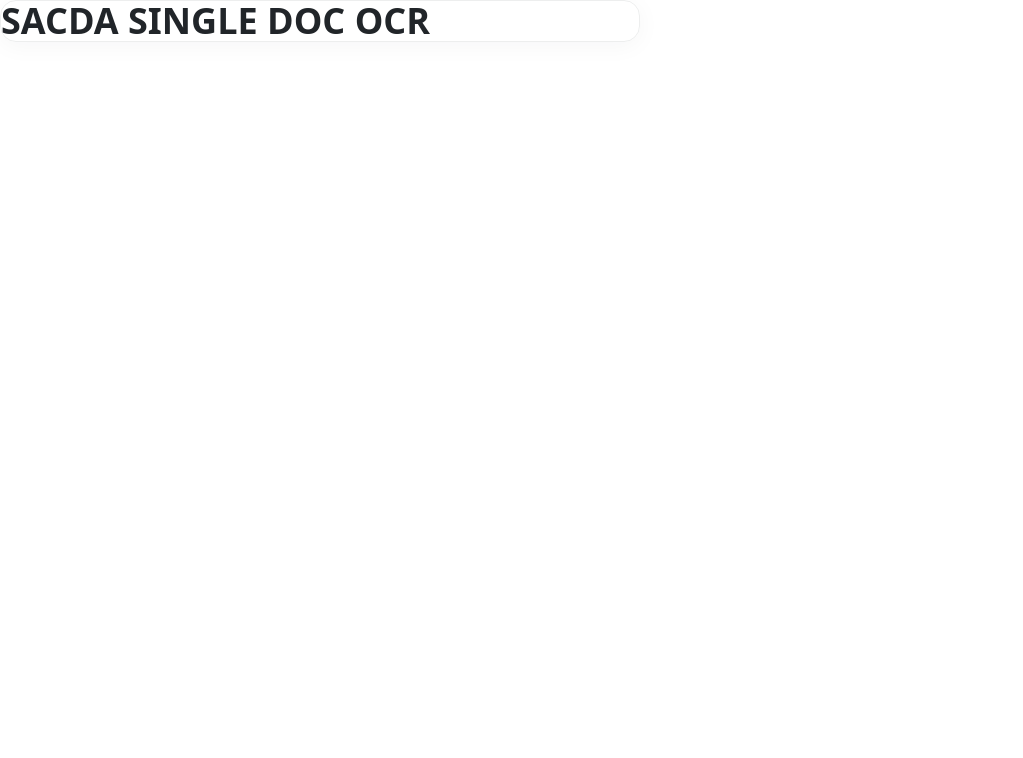
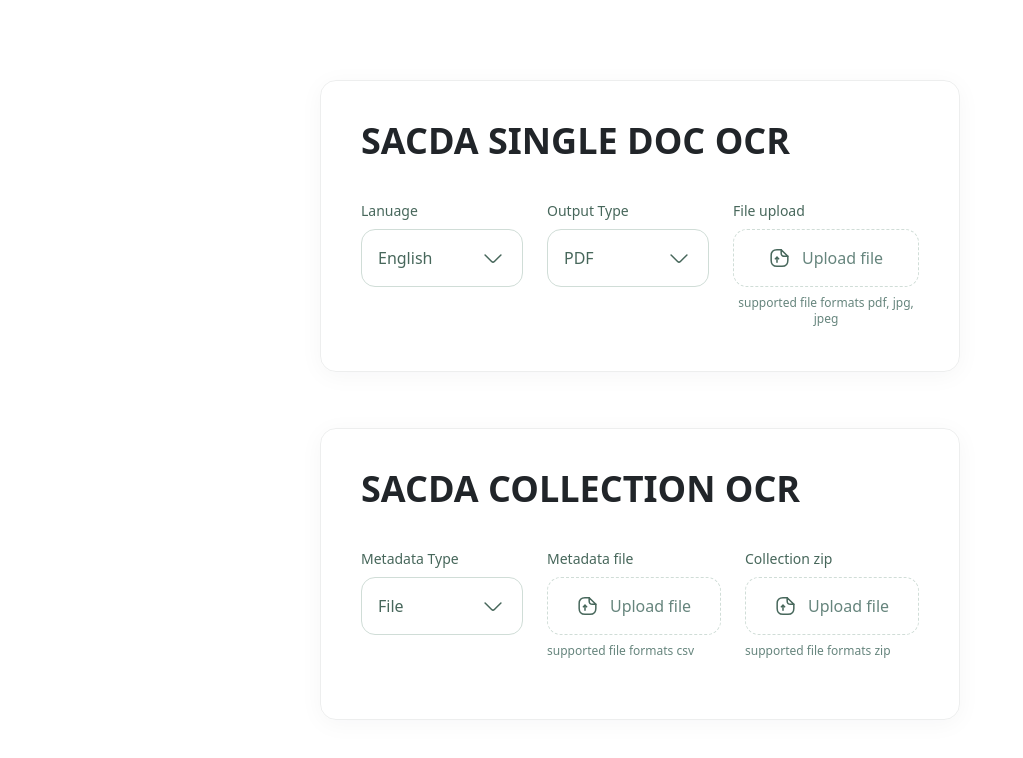
Before and after one commit to south-asian-canadian-digital-archive/sacda-scripts-server, a SvelteKit app in the folder frontend/: page / in a window 1280 px wide. Shown: the top 758 px of the page, without its empty margins (0-1023 px from the left). Built offline with nearby package versions, Linux system fonts and the light colour scheme.

Commit message:
feat: frontend skeleton

```diff
--- a/frontend/src/routes/+page.svelte
+++ b/frontend/src/routes/+page.svelte
@@ -1,26 +1,81 @@
 <script lang="ts">
+	import FileUpload from '$lib/Components/FileUpload.svelte';
 	import Dropdown from '../lib/Components/dropdowns/Default.svelte';
 	import Input from '../lib/Components/inputs/Main.svelte';
+
+	let metadataType: 'File' | 'Link' = 'File';
+	let language: 'English' | 'Hindi' | 'Punjabi' | 'Japanese' = 'English';
+	let outputType: 'PDF' | 'PDF/A' = 'PDF';
+
+	let metadataLink: string = '';
+	let metadataFile: FileList | null = null;
+	let collectionFile: FileList | null = null;
+	let singleDocFile: FileList | null = null;
+
+	const uploadSingle = () => {
+
+	}
+
 </script>
 
-<main>
-	<div class="container">
-
+<main class="flex flex-col gap-14 h-screen py-20 items-center justify-center overflow-y-auto">
+	<form class="container">
 		<h1>SACDA SINGLE DOC OCR</h1>
 
+		<div class="input-container">
+			<Dropdown
+				label="Lanuage"
+				caption=""
+				bind:value={language}
+				options={['English', 'Hindi', 'Punjabi', 'Japanese']}
+			/>
+			<Dropdown label="Output Type" caption="" bind:value={outputType} options={['PDF', 'PDF/A']} />
+			<FileUpload
+				label="File upload"
+				caption="supported file formats pdf, jpg, jpeg"
+				bind:files={singleDocFile}
+			/>
+		</div>
+	</form>
+
+	<div class="container">
+		<h1>SACDA COLLECTION OCR</h1>
+
+		<div class="input-container">
+			<Dropdown
+				label="Metadata Type"
+				bind:value={metadataType}
+				caption=""
+				options={['File', 'Link']}
+			/>
+			{#if metadataType === 'Link'}
+				<Input bind:value={metadataLink} label="Link" caption="Enter link" />
+			{:else}
+				<FileUpload
+					bind:files={metadataFile}
+					label="Metadata file"
+					caption="supported file formats csv"
+				/>
+			{/if}
+			<FileUpload
+				bind:files={collectionFile}
+				label="Collection zip"
+				caption="supported file formats zip"
+			/>
+		</div>
 	</div>
 </main>
 
 <style type="postcss">
-
 	h1 {
 		@apply text-4xl font-bold text-[#212529];
 	}
 	.container {
-		@apply flex w-1/2;
+		@apply flex flex-col gap-10 h-80 w-1/2 p-10 pb-8 rounded-2xl border border-[#21252914];
 
-		border: 1px solid rgba(33, 37, 41, 0.08);
 		box-shadow: 0px 4px 24px rgba(8, 5, 46, 0.04);
-		border-radius: 16px;
+	}
+	.input-container {
+		@apply flex flex-row w-full gap-6;
 	}
 </style>
```
